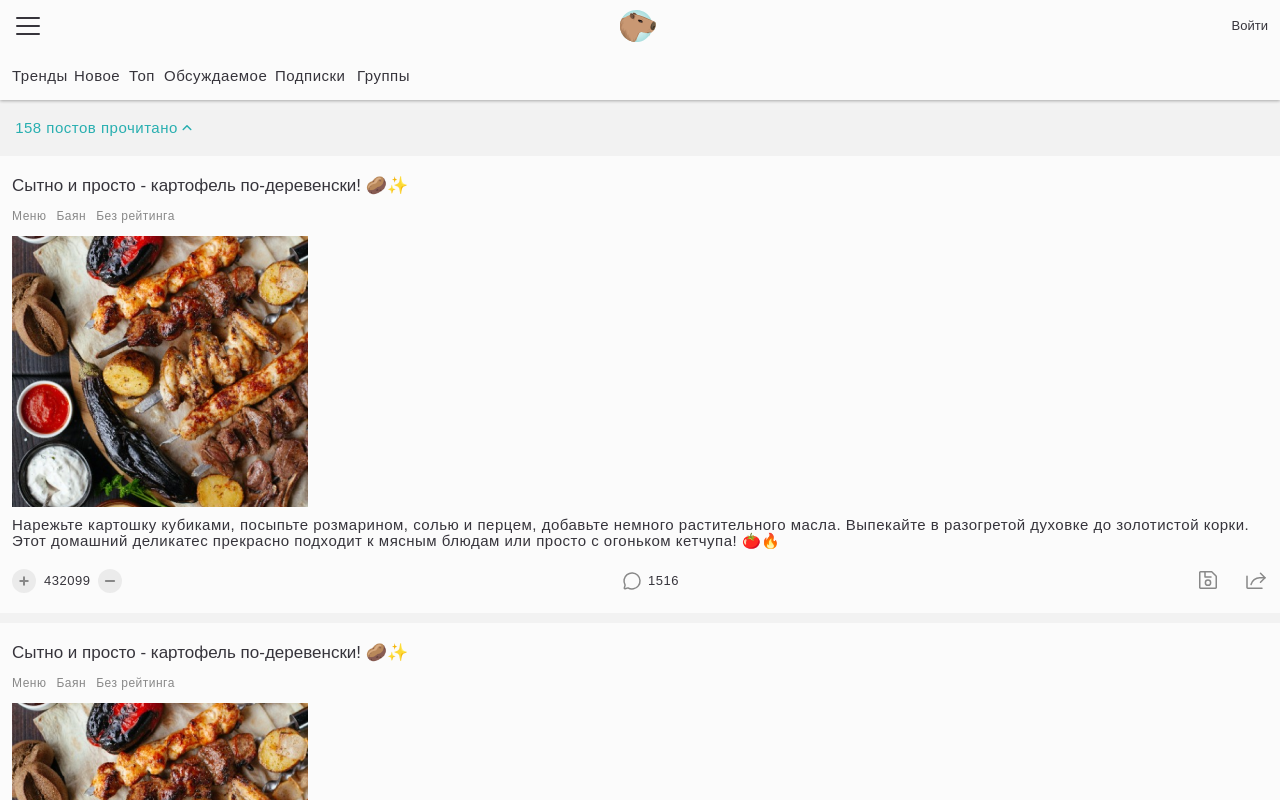
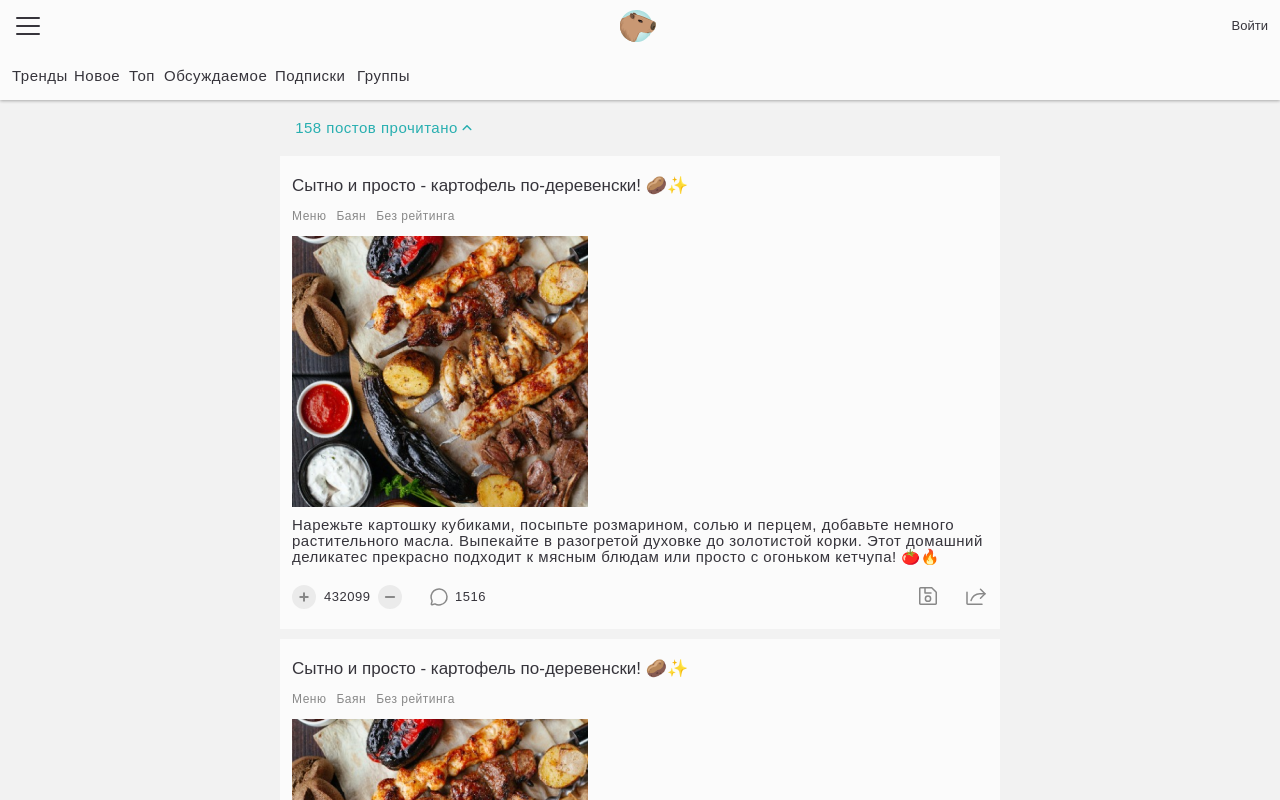
Before and after one commit to OlgaPy/Vortex_front, a Vue app: page / in a window 1280 px wide. Shown: the top 800 px of the page. Built offline with nearby package versions, Linux system fonts and the light colour scheme.

Commit message:
Фикс, положение ленты постов при шириком экране

```diff
--- a/src/entities/post/ui/PreviewPostUI.vue
+++ b/src/entities/post/ui/PreviewPostUI.vue
@@ -21,7 +21,7 @@ import TitleUI from "@/shared/ui/title-ui/TitleUI.vue";
 .container {
   display: flex;
   justify-items: center;
-  align-items: start;
+  align-items: center;
   flex-direction: column;
   width: 100%;
   gap: 20px;
--- a/src/features/ShowViewedPosts.vue
+++ b/src/features/ShowViewedPosts.vue
@@ -16,7 +16,6 @@ import {ButtonActivity, ButtonType} from "@/shared/ui/button-ui/types";
 <style module>
 .container {
   width: 207px;
-  padding: 4px 12px;
   gap: 4px;
 }
 </style>
--- a/src/widgets/trends-feed-widget/TrendsFeedWidget.vue
+++ b/src/widgets/trends-feed-widget/TrendsFeedWidget.vue
@@ -6,7 +6,7 @@ import TestPreviewPost from "@/widgets/trends-feed-widget/ui/TestPreviewPost.vue
 <template>
   <div :class="$style.container">
     <header :class="$style.header">
-      <ShowViewedPosts/>
+      <ShowViewedPosts :class="$style.showViewedPosts"/>
     </header>
     <main :class="$style.feed">
       <TestPreviewPost/>
@@ -20,21 +20,29 @@ import TestPreviewPost from "@/widgets/trends-feed-widget/ui/TestPreviewPost.vue
 .container {
   display: flex;
   justify-items: start;
-  align-items: start;
+  align-items: center;
   flex-direction: column;
   width: 100%;
 }
 
 .header {
+	display: flex;
+	justify-content: start;
+	width: 100%;
+	max-width: 720px;
   padding: 16px 0;
+}
+.showViewedPosts {
+	padding: 4px 12px;
 }
 
 .feed {
   display: flex;
   justify-items: start;
-  align-items: start;
+  align-items: center;
   flex-direction: column;
   width: 100%;
+	max-width: 720px;
   gap: 10px;
   background-color: var(--ui-main-color);
 }
--- a/src/widgets/trends-feed-widget/ui/PostPreviewFooterUI.vue
+++ b/src/widgets/trends-feed-widget/ui/PostPreviewFooterUI.vue
@@ -8,8 +8,10 @@ import SavePostToFavorites from "@/features/SavePostToFavorites.vue";
 
 <template>
   <div :class="$style.container">
-    <ChangePostRating :class="$style.ratingChanger"/>
-    <CommentsLinkUI/>
+		<div :class="$style.leftSection">
+			<ChangePostRating :class="$style.ratingChanger"/>
+			<CommentsLinkUI/>
+		</div>
     <div :class="$style.rightSection">
       <SavePostToFavorites/>
       <SharePost/>
@@ -29,6 +31,7 @@ import SavePostToFavorites from "@/features/SavePostToFavorites.vue";
   width: 111px;
 }
 
+.leftSection,
 .rightSection {
   display: flex;
   align-items: center;
```
